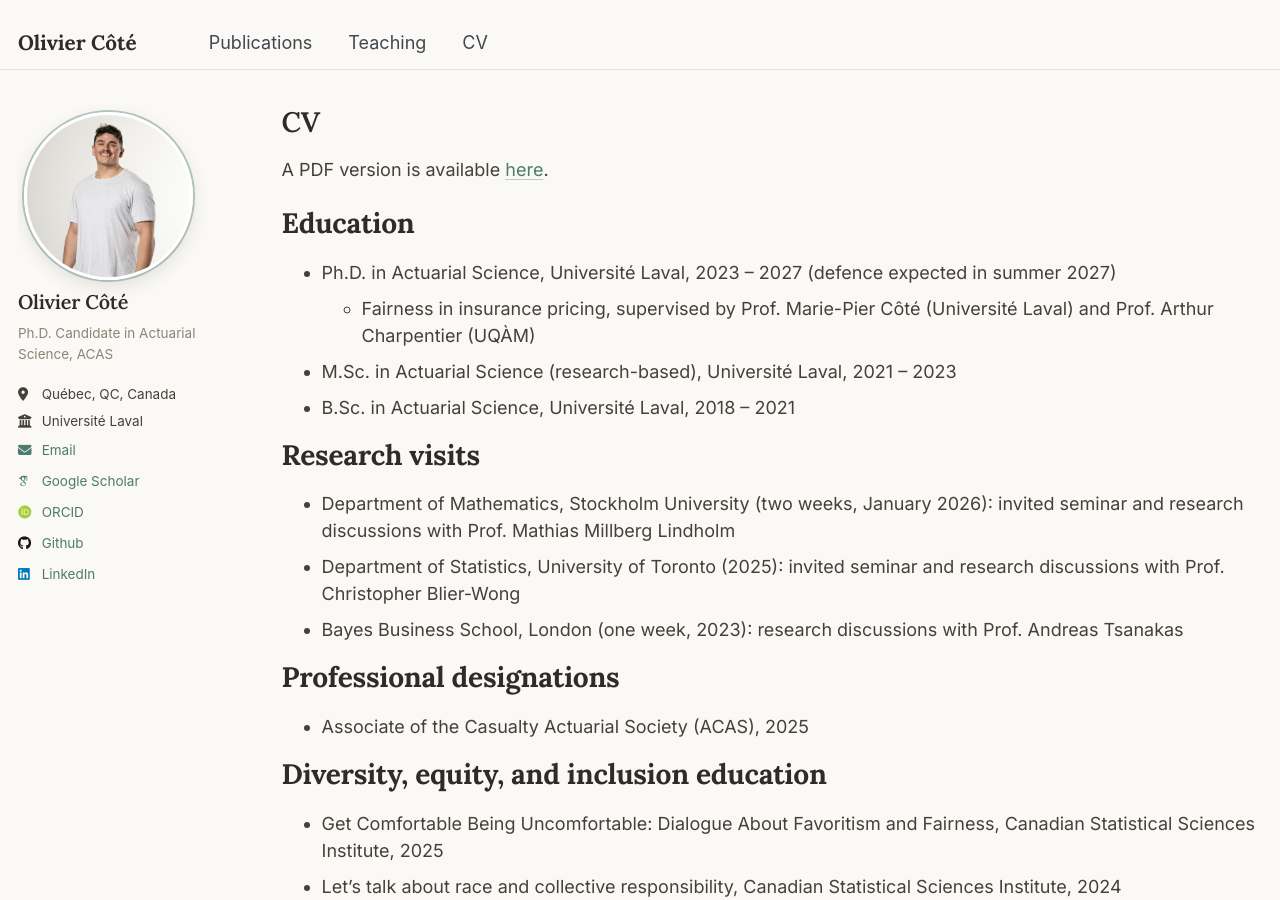
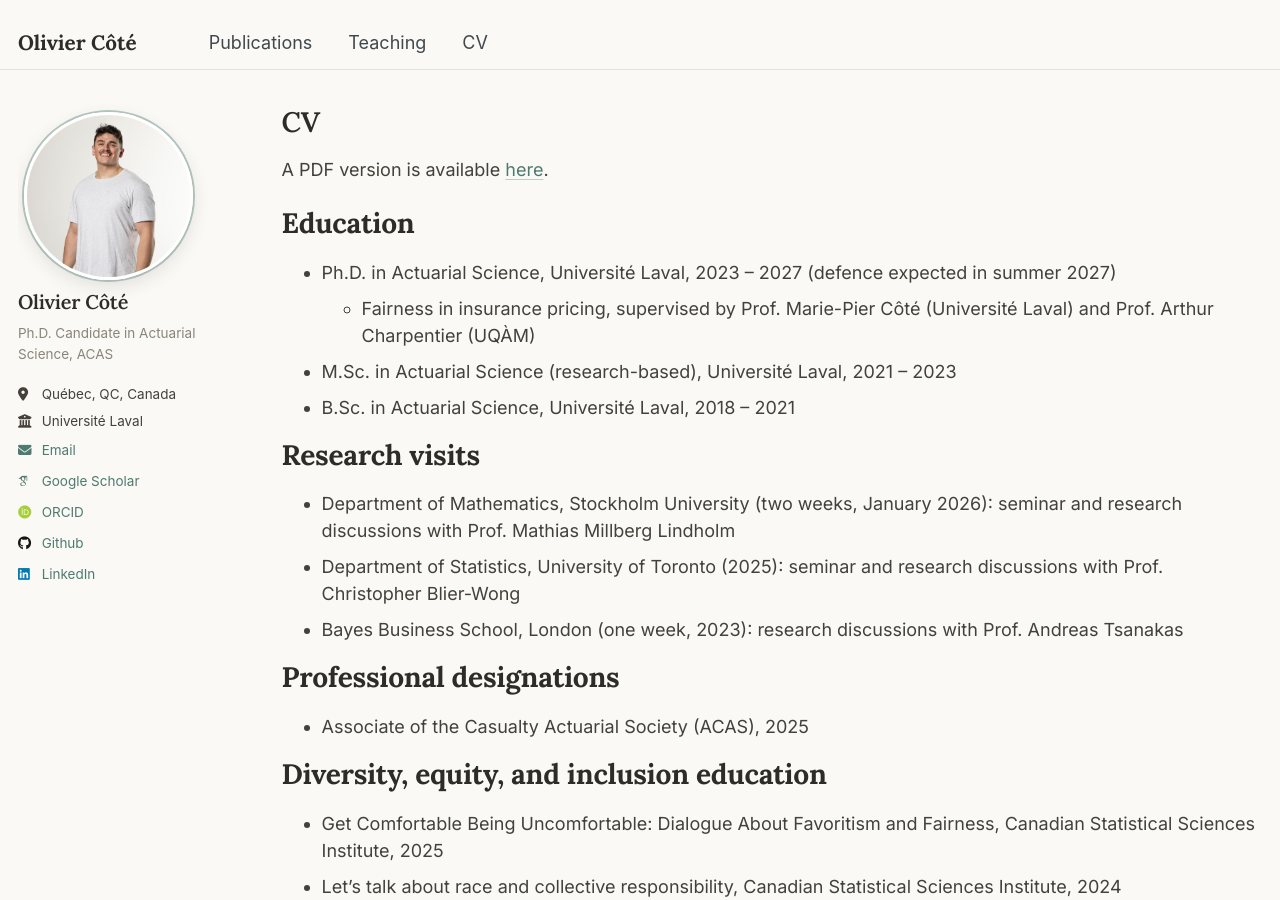
Before and after one commit to OliCoSide/olicoside.github.io, a Jekyll site: the page built from _pages/cv.md, in a window 1280 px wide and 900 px high. Built offline with Jekyll 4.4.1, drawn with Linux system fonts in a browser that asks for light colours; some web fonts are replaced.

Commit message:
CV: leaders end at the date, even spacing between entries
Dot leaders stop just before the date whatever its width. "Invited"
removed from the seminar mentions so the research visits fit on one
line. \cvevent stacks title, subtitle and description as plain
paragraphs in a top-aligned box, so the gap after an entry no longer
depends on the length of its description; a little more air between
entries.

Co-Authored-By: Claude Opus 5.5 <noreply@anthropic.com>
Claude-Session: https://claude.ai/code/session_0136nmon4UgyaWPYgQmyZ3gx

```diff
--- a/_pages/cv.md
+++ b/_pages/cv.md
@@ -20,8 +20,8 @@ Education
 
 Research visits
 ======
-* Department of Mathematics, Stockholm University (two weeks, January 2026): invited seminar and research discussions with Prof. Mathias Millberg Lindholm
-* Department of Statistics, University of Toronto (2025): invited seminar and research discussions with Prof. Christopher Blier-Wong
+* Department of Mathematics, Stockholm University (two weeks, January 2026): seminar and research discussions with Prof. Mathias Millberg Lindholm
+* Department of Statistics, University of Toronto (2025): seminar and research discussions with Prof. Christopher Blier-Wong
 * Bayes Business School, London (one week, 2023): research discussions with Prof. Andreas Tsanakas
 
 Professional designations
```
Also changed, not shown: 3 other files.
